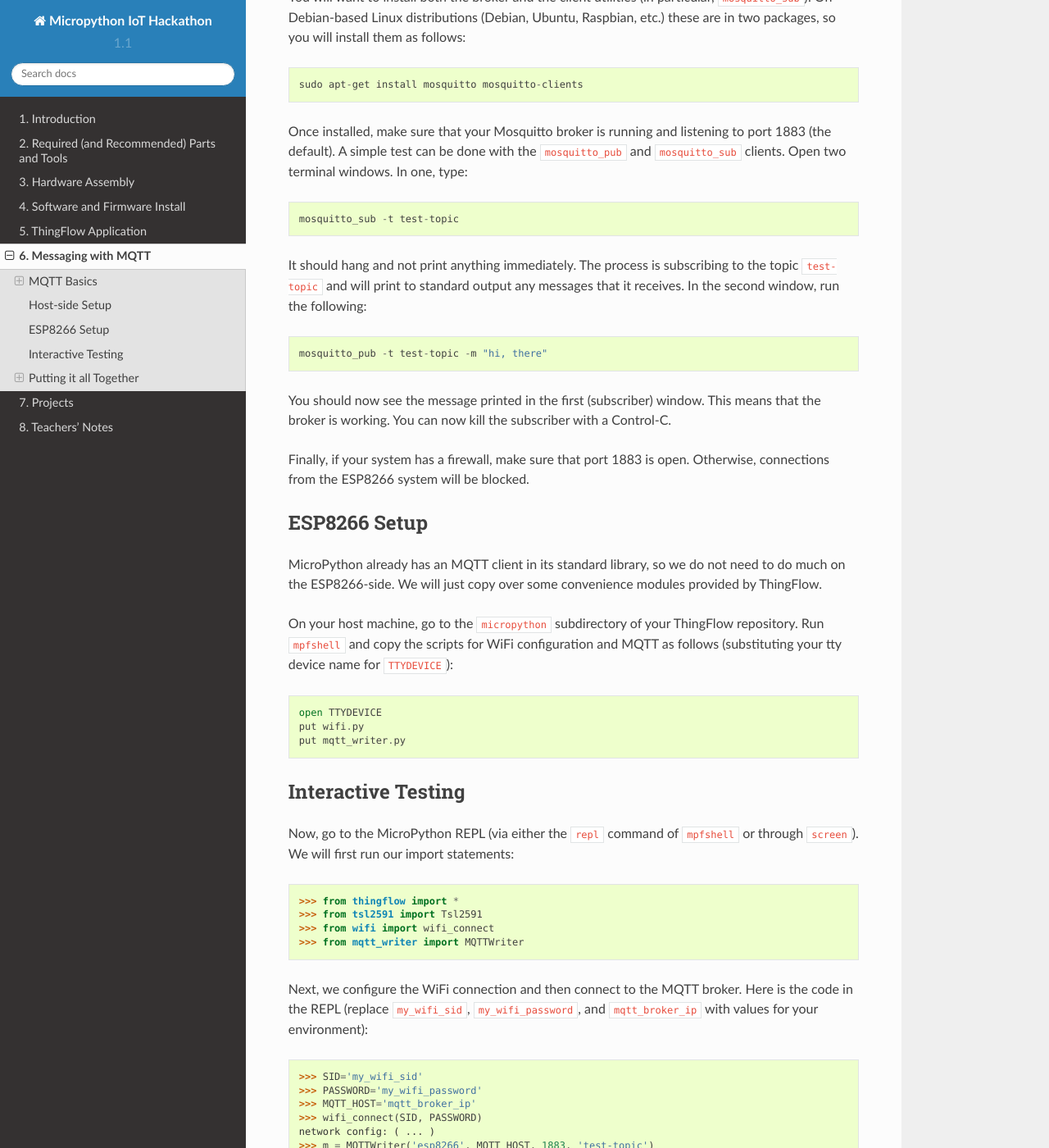
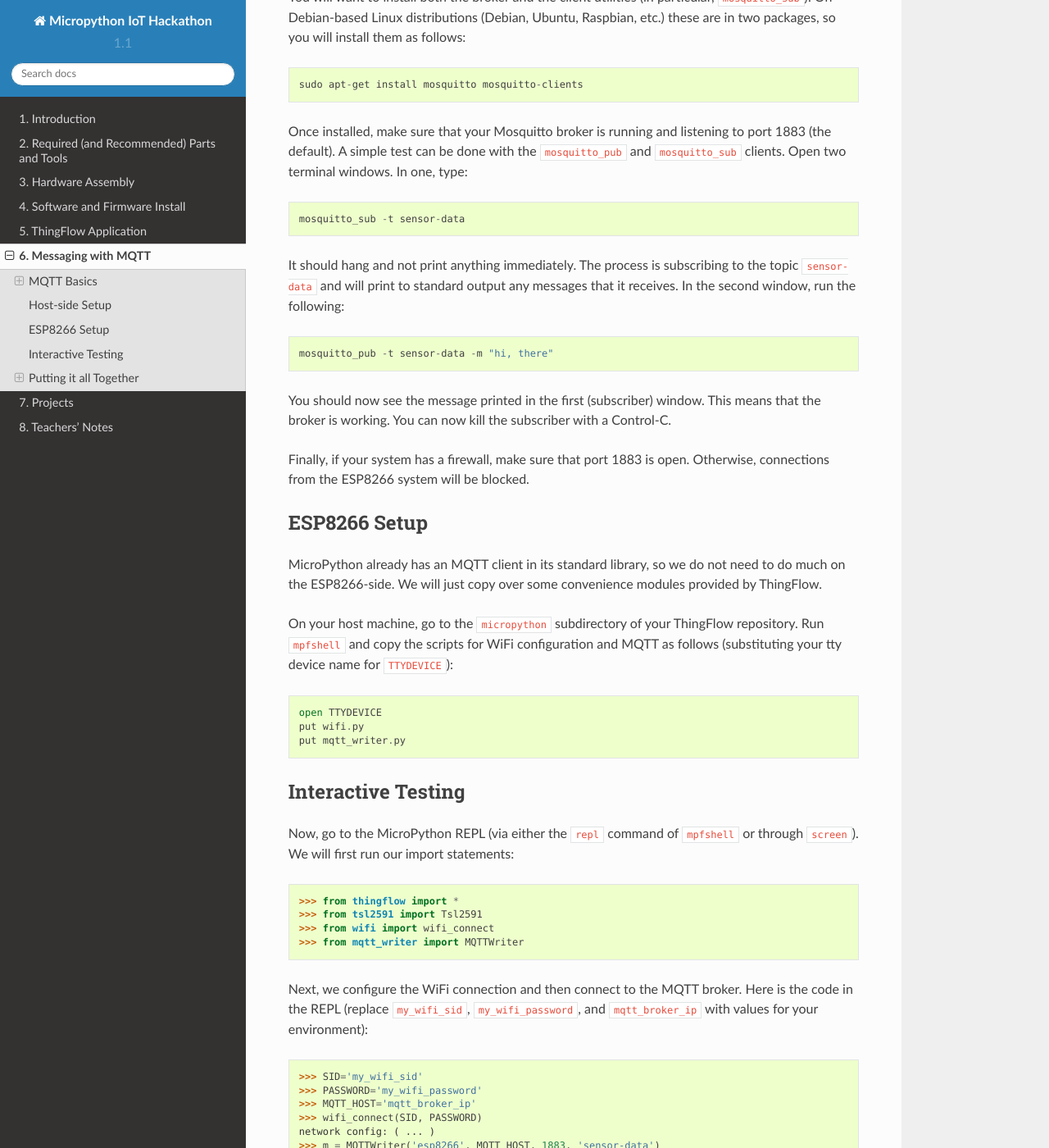
Before and after one commit to jfischer/micropython-iot-hackathon, a Sphinx documentation site: the page built from docs/mqtt.rst, in a window 1280 px wide and 1400 px high, scrolled down 2318 px. Shown: the whole window at 82% size. Built offline with Sphinx 7.4.7 and the Read the Docs theme 2.0.0, drawn with Linux system fonts in a browser that asks for light colours; some of the changed text lies outside the part shown.

Commit message:
Fixes #4

```diff
--- a/docs/mqtt.rst
+++ b/docs/mqtt.rst
@@ -100,13 +100,13 @@ Once installed, make sure that your Mosquitto broker is running and listening
 to port 1883 (the default). A simple test can be done with the ``mosquitto_pub``
 and ``mosquitto_sub`` clients. Open two terminal windows. In one, type::
 
-  mosquitto_sub -t test-topic
+  mosquitto_sub -t sensor-data
 
 It should hang and not print anything immediately. The process is subscribing to
-the topic ``test-topic`` and will print to standard output any messages that it
+the topic ``sensor-data`` and will print to standard output any messages that it
 receives. In the second window, run the following::
 
-  mosquitto_pub -t test-topic -m "hi, there"
+  mosquitto_pub -t sensor-data -m "hi, there"
 
 You should now see the message printed in the first (subscriber) window. This
 means that the broker is working. You can now kill the subscriber with a
@@ -154,7 +154,7 @@ is the code in the REPL (replace ``my_wifi_sid``, ``my_wifi_password``, and
     >>> MQTT_HOST='mqtt_broker_ip'
     >>> wifi_connect(SID, PASSWORD)
     network config: ( ... )
-    >>> m = MQTTWriter('esp8266', MQTT_HOST, 1883, 'test-topic')
+    >>> m = MQTTWriter('esp8266', MQTT_HOST, 1883, 'sensor-data')
     Connecting to xxx.xxx.xxx.xxx:1883
     Connection successful
 
@@ -187,12 +187,12 @@ sampled once every two seconds:
 
 To verify that these messages are being sent to our broker, we can use the
 utility ``mosquito_sub`` on the host machine. It takes one command line
-argument, the topic name (in our case ``test-topic``). We should see something
+argument, the topic name (in our case ``sensor-data``). We should see something
 like the following when we run it:
 
 .. code-block:: bash
 
-    $ mosquitto_sub -t test-topic
+    $ mosquitto_sub -t sensor-data
     ["lux-1", 624, 284.1312]
     ["lux-1", 626, 288.2113]
     ["lux-1", 627, 77.0304]
```
